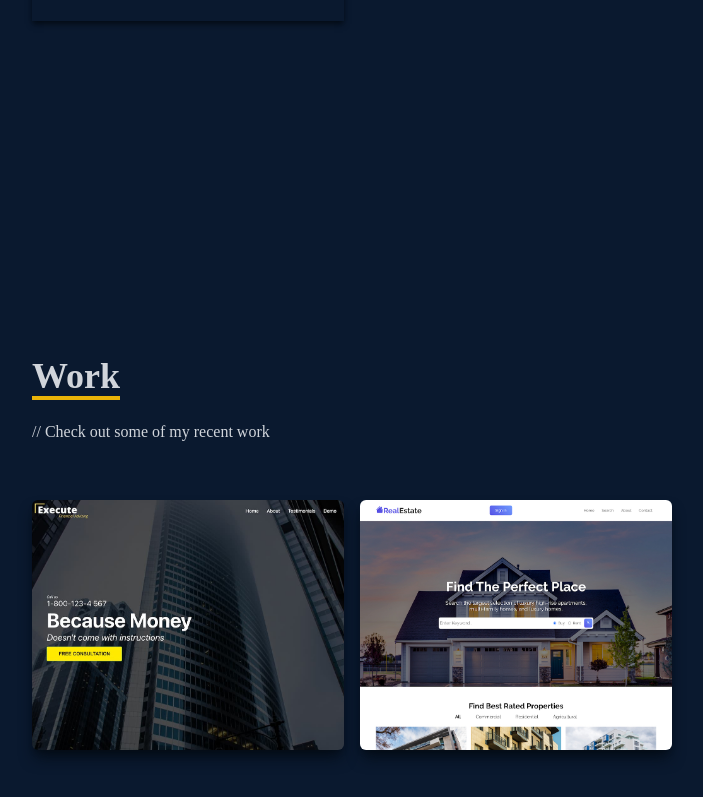
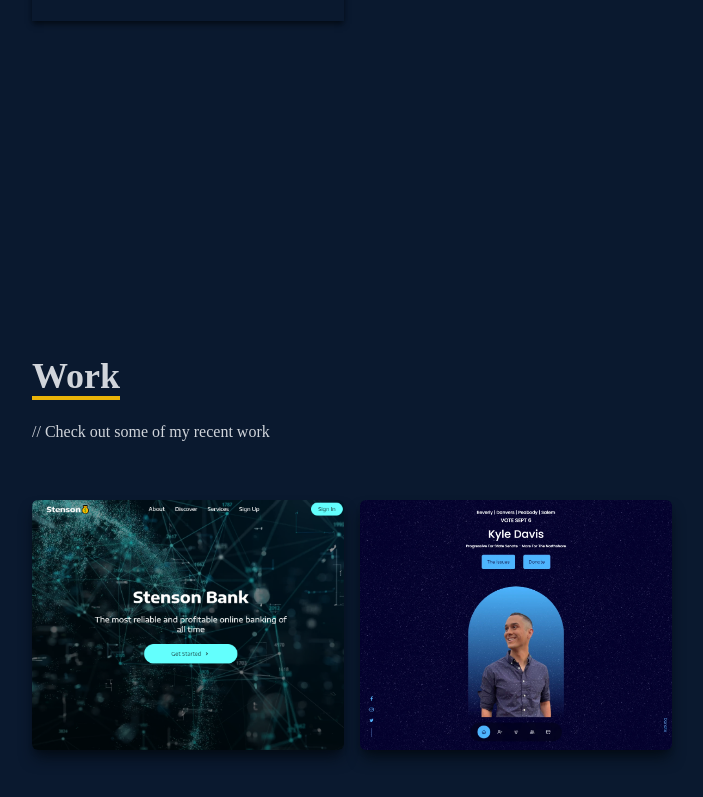
Before and after one commit to stens0n/2023Portfolio, a React (Create React App) app: page / in a window 1280 px wide. Shown: the part 2247-3044 px from the top of the page, without its empty margins (124-827 px from the left). Built offline with nearby package versions, Linux system fonts and the light colour scheme.

Commit message:
Work Styling Updates

```diff
--- a/src/components/Work.jsx
+++ b/src/components/Work.jsx
@@ -1,6 +1,6 @@
 import React from 'react'
-import workImg from '../assets/projects/workImg.jpeg'
-import realEstate from '../assets/projects/realestate.jpg'
+import KyleD from '../assets/projects/KyleDavisPhoto.webp'
+import StenBank from '../assets/projects/StensonBank.png'
 
 const Work = () => {
   return (
@@ -15,7 +15,7 @@ const Work = () => {
             <div class="grid sm:grid-cols-2 md:grid-cols-3 gap-4" >
 
                 {/* Grid Item */}
-                <div style={{backgroundImage: `url(${workImg})`}}
+                <div style={{backgroundImage: `url(${StenBank})`}}
                 class="shadow-lg shadow-[#040c16] group container rounded-md flex justify-center items-center mx-auto content-div"
                 >
 
@@ -35,7 +35,7 @@ const Work = () => {
                         </div>
                     </div>
                 </div>
-                <div style={{backgroundImage: `url(${realEstate})`}}
+                <div style={{backgroundImage: `url(${KyleD})`}}
                 class="shadow-lg shadow-[#040c16] group container rounded-md flex justify-center items-center mx-auto content-div"
                 >
 
```
Also changed, not shown: src/assets/projects/KyleDavisPhoto.webp (added), src/assets/projects/StensonBank.png (added).
